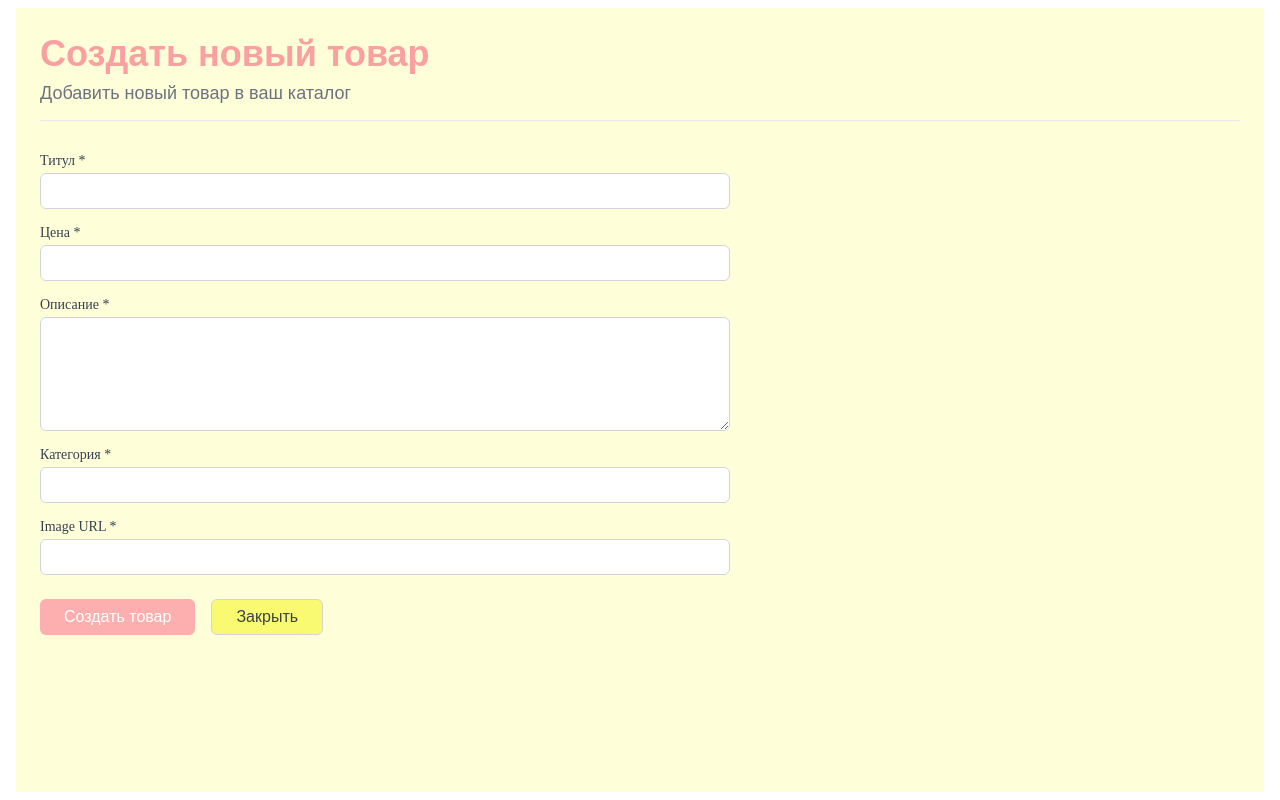
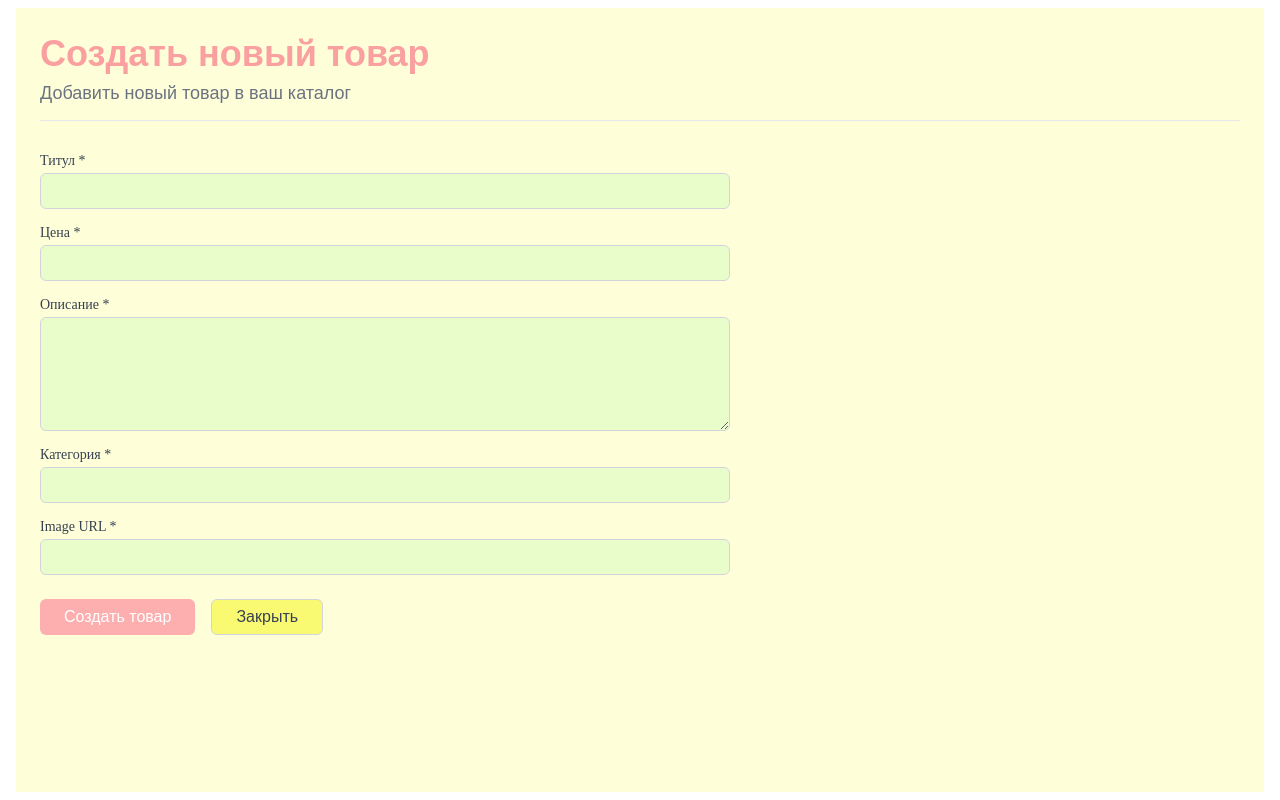
Before and after one commit to Alex135135/ecosistems, a Next.js app: page /create-product in a window 1280 px wide. Built offline with nearby package versions, Linux system fonts and the light colour scheme.

Commit message:
edited input

```diff
--- a/src/components/forms/ProductForm/ProductForm.module.css
+++ b/src/components/forms/ProductForm/ProductForm.module.css
@@ -25,7 +25,7 @@
     border-radius: 0.375rem;
     font-size: 1rem;
     transition: border-color 0.2s, box-shadow 0.2s;
-    background-color: var(--input-bg, white);
+    background-color: #e9fdcb;
     color: var(--text-primary, #374151);
 }
 
--- a/src/components/ui/Search/Search.module.css
+++ b/src/components/ui/Search/Search.module.css
@@ -18,7 +18,7 @@
     border-radius: var(--search-radius);
     font-size: 1rem;
     transition: border-color 0.2s, box-shadow 0.2s;
-    background-color: #d1f597;
+    background-color: #e9fdcb;
     color: var(--search-text);
 }
 
```
